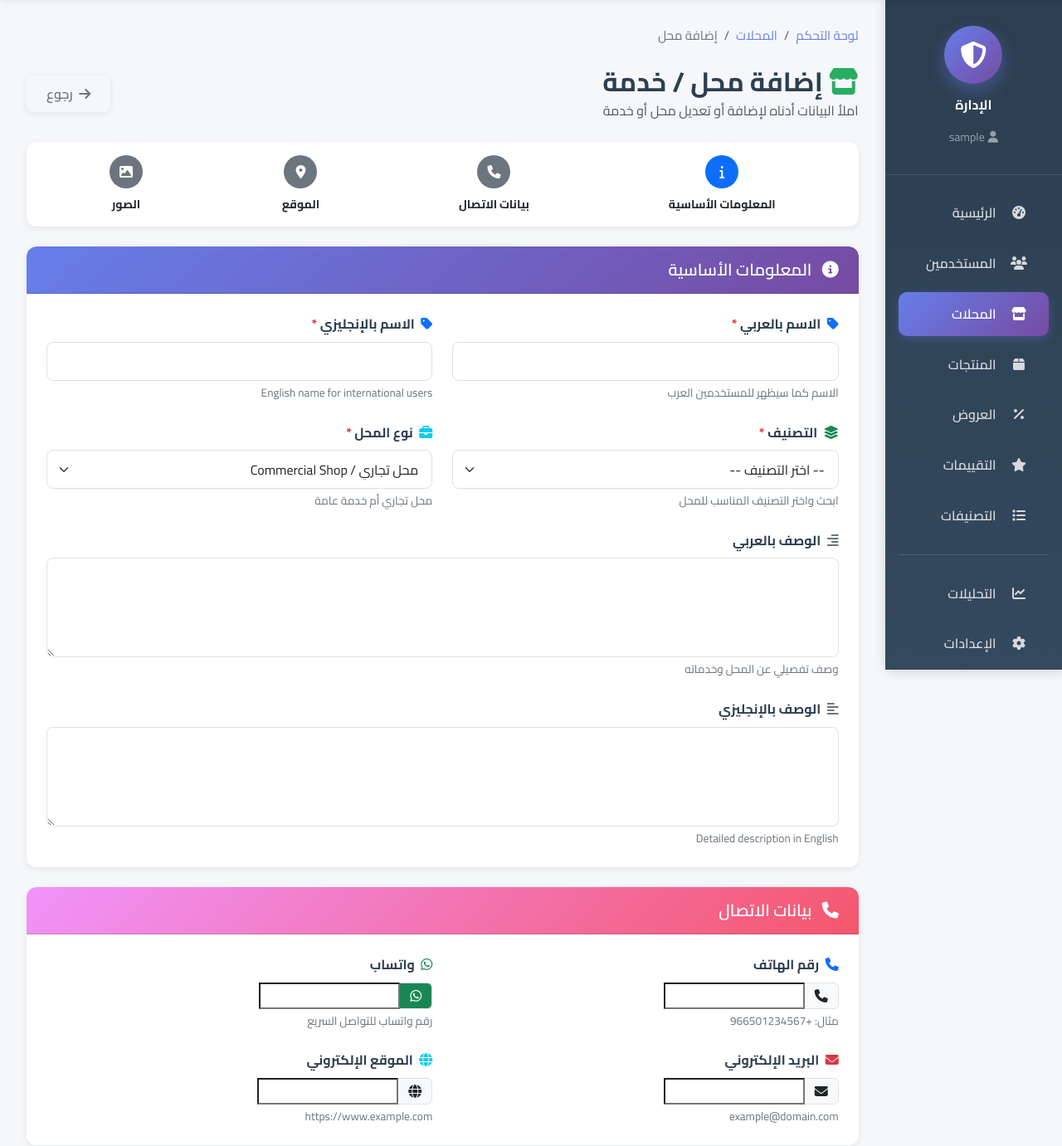
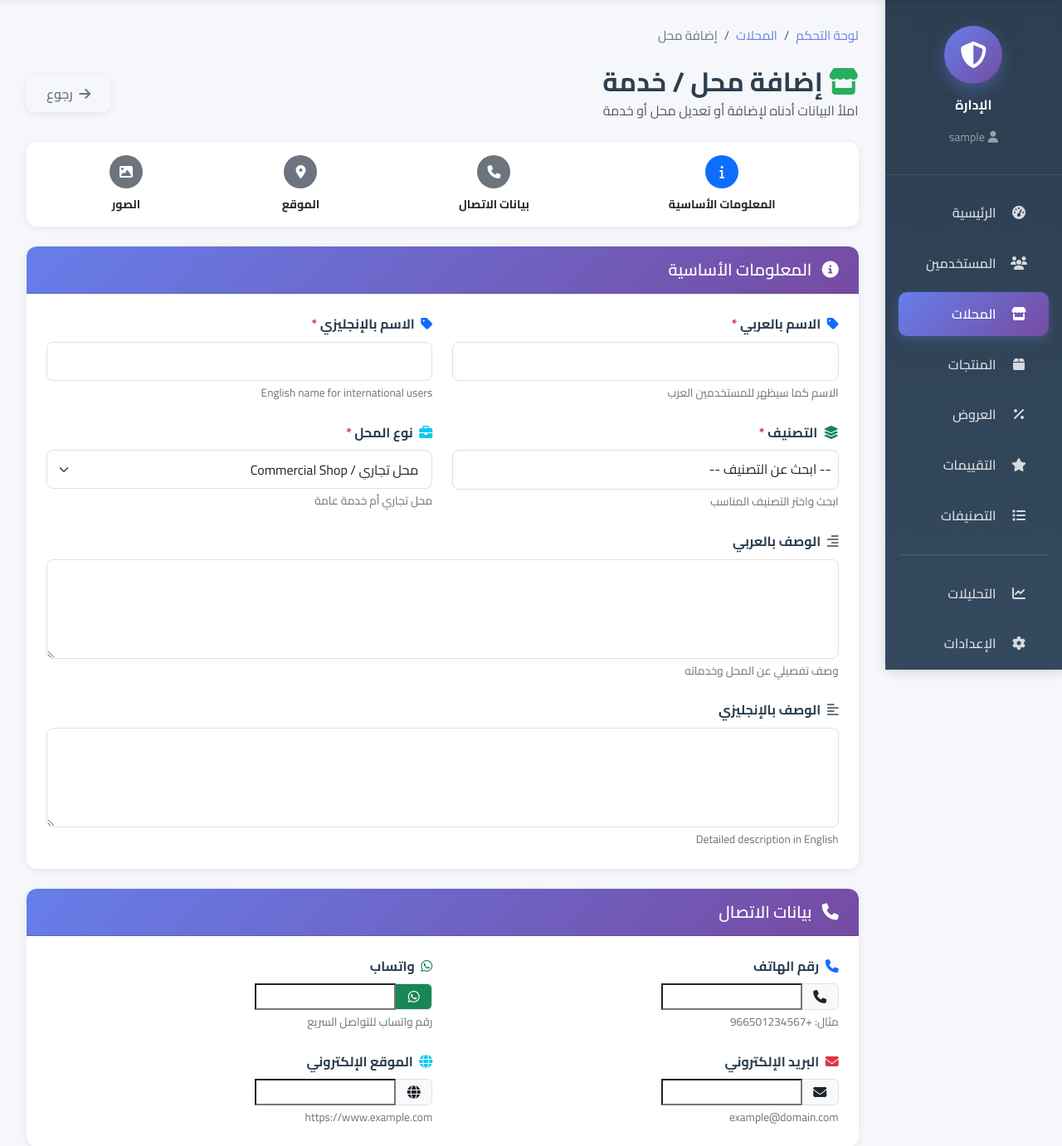
Before and after one commit to sendoo-m/daliil-ay-khidma, a Django app: page /admin-dashboard/businesses/create/ in a window 1280 px wide. Shown: the part 79-1460 px from the top of the page at 83% size. Run offline with Django 4.2, Linux system fonts and the light colour scheme; the visitor is signed in with stand-in values (Sample User, id 1); data that the repository does not hold is empty; parts of the project's set-up code (start-up, migrations or seed data) failed here and were passed over; some libraries are stand-ins or nearby versions.

Commit message:
🔧 Fix Select2, map, and unify colors
- Fix Select2 initialization (add jQuery)
- Fix map display issue
- Unify gradient colors for all sections
- Consistent design across forms

```diff
--- a/templates/dashboard/admin/business_form.html
+++ b/templates/dashboard/admin/business_form.html
@@ -5,7 +5,7 @@
 {% block extra_css %}
 <!-- Leaflet CSS -->
 <link rel="stylesheet" href="https://unpkg.com/leaflet@1.9.4/dist/leaflet.css" />
-<!-- Select2 CSS for searchable dropdowns -->
+<!-- Select2 CSS -->
 <link href="https://cdn.jsdelivr.net/npm/select2@4.1.0-rc.0/dist/css/select2.min.css" rel="stylesheet" />
 <link href="https://cdn.jsdelivr.net/npm/select2-bootstrap-5-theme@1.3.0/dist/select2-bootstrap-5-theme.min.css" rel="stylesheet" />
 <style>
@@ -14,7 +14,6 @@
     width: 100%;
     border-radius: 8px;
     border: 2px solid #ddd;
-    z-index: 1;
     margin-bottom: 15px;
 }
 .map-instructions {
@@ -26,6 +25,7 @@
 }
 .leaflet-container {
     font-family: inherit;
+    z-index: 1;
 }
 .form-control, .form-select, textarea.form-control {
     border: 1.5px solid #e0e0e0;
@@ -47,13 +47,11 @@
 }
 .card-header {
     padding: 1rem 1.5rem;
+    background: linear-gradient(135deg, #667eea 0%, #764ba2 100%) !important;
 }
 .card-header h5 {
     color: #fff !important;
     font-weight: 600;
-}
-.bg-gradient {
-    position: relative;
 }
 .form-text {
     font-size: 0.85rem;
@@ -72,7 +70,14 @@
 .img-thumbnail {
     border-radius: 8px;
 }
-/* Select2 RTL Support */
+.input-group-text {
+    min-width: 45px;
+    justify-content: center;
+}
+/* Select2 Styles */
+.select2-container {
+    width: 100% !important;
+}
 .select2-container--bootstrap-5 .select2-selection {
     border: 1.5px solid #e0e0e0;
     border-radius: 8px;
@@ -84,6 +89,10 @@
 }
 .select2-container--bootstrap-5 .select2-selection--single .select2-selection__arrow {
     height: 45px;
+}
+.select2-dropdown {
+    border: 1.5px solid #e0e0e0;
+    border-radius: 8px;
 }
 </style>
 {% endblock %}
@@ -165,7 +174,7 @@
 
     <!-- 1. المعلومات الأساسية -->
     <div class="card shadow-sm border-0 mb-4">
-        <div class="card-header" style="background: linear-gradient(135deg, #667eea 0%, #764ba2 100%);">
+        <div class="card-header">
             <h5 class="mb-0">
                 <i class="fas fa-info-circle me-2"></i>
                 المعلومات الأساسية
@@ -207,7 +216,7 @@
                         </option>
                         {% endfor %}
                     </select>
-                    <div class="form-text">ابحث واختر التصنيف المناسب للمحل</div>
+                    <div class="form-text">ابحث واختر التصنيف المناسب</div>
                 </div>
 
                 <div class="col-md-6">
@@ -243,7 +252,7 @@
 
     <!-- 2. بيانات الاتصال -->
     <div class="card shadow-sm border-0 mb-4">
-        <div class="card-header" style="background: linear-gradient(135deg, #f093fb 0%, #f5576c 100%);">
+        <div class="card-header">
             <h5 class="mb-0">
                 <i class="fas fa-phone me-2"></i>
                 بيانات الاتصال
@@ -304,7 +313,7 @@
 
     <!-- 3. الموقع -->
     <div class="card shadow-sm border-0 mb-4">
-        <div class="card-header" style="background: linear-gradient(135deg, #fa709a 0%, #fee140 100%);">
+        <div class="card-header">
             <h5 class="mb-0">
                 <i class="fas fa-map-marker-alt me-2"></i>
                 الموقع والعنوان
@@ -378,7 +387,7 @@
 
     <!-- 4. الصور -->
     <div class="card shadow-sm border-0 mb-4">
-        <div class="card-header" style="background: linear-gradient(135deg, #4facfe 0%, #00f2fe 100%);">
+        <div class="card-header">
             <h5 class="mb-0">
                 <i class="fas fa-images me-2"></i>
                 الصور
@@ -419,8 +428,8 @@
 
     <!-- 5. الحالة والمميزات -->
     <div class="card shadow-sm border-0 mb-4">
-        <div class="card-header" style="background: linear-gradient(135deg, #a8edea 0%, #fed6e3 100%);">
-            <h5 class="mb-0 text-dark">
+        <div class="card-header">
+            <h5 class="mb-0">
                 <i class="fas fa-cog me-2"></i>
                 الحالة والمميزات
             </h5>
@@ -482,9 +491,11 @@
 {% endblock %}
 
 {% block extra_js %}
+<!-- jQuery (required for Select2) -->
+<script src="https://code.jquery.com/jquery-3.6.0.min.js"></script>
 <!-- Leaflet JS -->
 <script src="https://unpkg.com/leaflet@1.9.4/dist/leaflet.js"></script>
-<!-- Select2 JS for searchable dropdowns -->
+<!-- Select2 JS -->
 <script src="https://cdn.jsdelivr.net/npm/select2@4.1.0-rc.0/dist/js/select2.min.js"></script>
 <script src="https://cdn.jsdelivr.net/npm/select2@4.1.0-rc.0/dist/js/i18n/ar.js"></script>
 <script>
@@ -498,6 +509,9 @@
         allowClear: true,
         width: '100%'
     });
+
+    // Initialize map after page loads
+    setTimeout(initMap, 100);
 });
 
 // Map initialization
@@ -508,6 +522,7 @@
 const defaultLng = {{ business.longitude|default:"46.6753" }};
 
 function initMap() {
+    try {
         map = L.map('map').setView([defaultLat, defaultLng], 13);
 
         L.tileLayer('https://{s}.tile.openstreetmap.org/{z}/{x}/{y}.png', {
@@ -543,16 +558,8 @@
                              event.latlng.lat.toFixed(6) + ', ' +
                              event.latlng.lng.toFixed(6)).openPopup();
         });
-}
 
-function updateCoordinates(lat, lng) {
-    document.getElementById('id_latitude').value = lat.toFixed(6);
-    document.getElementById('id_longitude').value = lng.toFixed(6);
-}
-
-document.addEventListener('DOMContentLoaded', function() {
-    initMap();
-
+        // Get user location for new businesses
         {% if not business %}
         if (navigator.geolocation) {
             navigator.geolocation.getCurrentPosition(function(position) {
@@ -561,11 +568,17 @@
                 marker.setLatLng(userLocation);
                 updateCoordinates(position.coords.latitude, position.coords.longitude);
                 marker.bindPopup('<b>موقعك الحالي</b>').openPopup();
-        }, function(error) {
-            console.log('Could not get location:', error);
             });
         }
         {% endif %}
-});
+    } catch(e) {
+        console.error('Error initializing map:', e);
+    }
+}
+
+function updateCoordinates(lat, lng) {
+    document.getElementById('id_latitude').value = lat.toFixed(6);
+    document.getElementById('id_longitude').value = lng.toFixed(6);
+}
 </script>
 {% endblock %}
```
Lines whose indentation alone changed are shown as unchanged.
